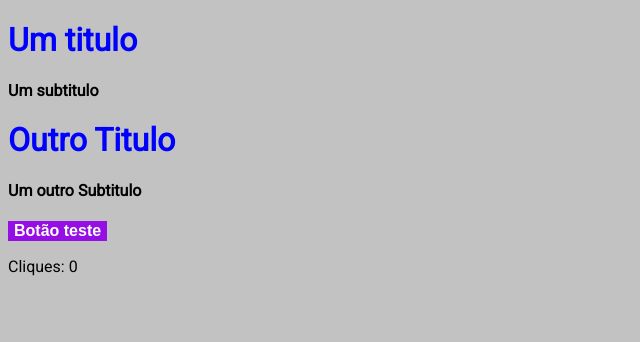
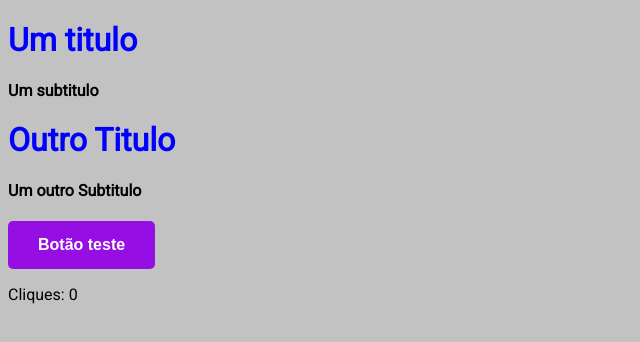
Before and after one commit to WilliamdsMachado/next-react-reactdom-exemplos, a Next.js app: page / in a window 1280 px wide. Shown: the top 342 px of the page, without its empty margins (0-640 px from the left). Built offline with nearby package versions, Linux system fonts and the light colour scheme.

Commit message:
Alterado Button.module 15px padding

```diff
--- a/src/components/button/Button.module.css
+++ b/src/components/button/Button.module.css
@@ -4,11 +4,11 @@
   color: white;
   font-size: 16px;
   font-weight: bold;
-  padding: 15 px 30px;
-  border-radius: 5 px;
+  padding: 15px 30px;
+  border-radius: 5px;
   cursor: pointer;
 
-  transition: all 0.5;
+  transition: all 0.5s;
 }
 
 .button:hover {
```
